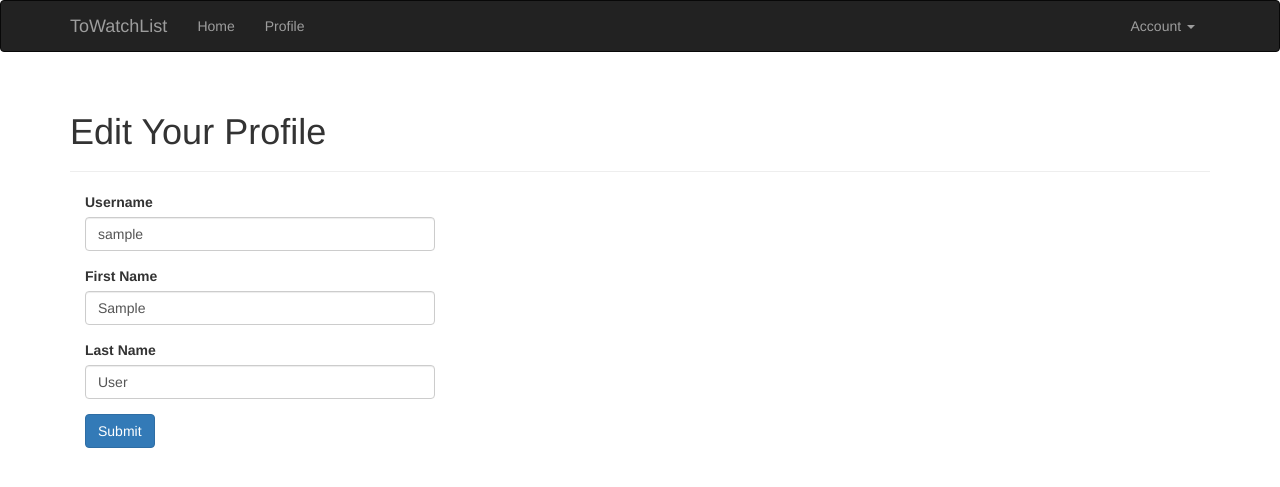
After one commit to ueg1990/towatchlist, a Flask app: page /edit-profile in a window 1280 px wide. The commit adds this page. Shown: the top 487 px of the page. Run offline with Flask 2, Linux system fonts and the light colour scheme; a user stored in the database is signed in; tables that the repository leaves empty hold one stand-in row (values such as "Sample post"); some libraries are stand-ins or nearby versions.

Commit message:
Define logic for editing profiles

```diff
--- /dev/null
+++ b/app/main/forms.py
@@ -0,0 +1,13 @@
+from flask.ext.wtf import Form
+from wtforms import (StringField, TextAreaField, BooleanField, SelectField,
+                     SubmitField)
+from wtforms.validators import Required, Length, Email, Regexp
+from wtforms import ValidationError
+from ..models import User
+
+
+class EditProfileForm(Form):
+    username = StringField('Username', validators=[Length(0, 120)])
+    first_name = StringField('First Name', validators=[Length(0, 120)])
+    last_name = StringField('Last Name', validators=[Length(0, 120)])
+    submit = SubmitField('Submit')
--- a/app/main/views.py
+++ b/app/main/views.py
@@ -2,6 +2,8 @@ from flask import render_template, flash, redirect, session, url_for, request
 from flask.ext.login import current_user, login_required
 
 from . import main
+from .forms import EditProfileForm
+from .. import db
 from ..models import User
 
 
@@ -29,3 +31,21 @@ def index():
 def user(username):
     user = User.query.filter_by(username=username).first_or_404()
     return render_template('user.html', user=user)
+
+
+@main.route('/edit-profile', methods=['GET', 'POST'])
+@login_required
+def edit_profile():
+    form = EditProfileForm()
+    if form.validate_on_submit():
+        current_user.username = form.username.data
+        current_user.first_name = form.first_name.data
+        current_user.last_name = form.last_name.data
+        db.session.add(current_user)
+        db.session.commit()
+        flash('Your profile has been updated.')
+        return redirect(url_for('main.user', username=current_user.username))
+    form.username.data = current_user.username
+    form.first_name.data = current_user.first_name
+    form.last_name.data = current_user.last_name
+    return render_template('edit_profile.html', form=form)
--- /dev/null
+++ b/app/templates/edit_profile.html
@@ -0,0 +1,13 @@
+{% extends "base.html" %}
+{% import "bootstrap/wtf.html" as wtf %}
+
+{% block title %}Flasky - Edit Profile{% endblock %}
+
+{% block page_content %}
+<div class="page-header">
+    <h1>Edit Your Profile</h1>
+</div>
+<div class="col-md-4">
+    {{ wtf.quick_form(form, button_map={"submit": "primary"}) }}
+</div>
+{% endblock %}
--- a/app/templates/user.html
+++ b/app/templates/user.html
@@ -10,5 +10,10 @@
         {{ user.first_name }} {{ user.last_name }}
     </p>
     {% endif %}
+    <p>
+        {% if user == current_user %}
+            <a class="btn btn-primary" href="{{ url_for('main.edit_profile') }}">Edit Profile</a>
+        {% endif %}
+    </p>
 </div>
 {% endblock %}
```
